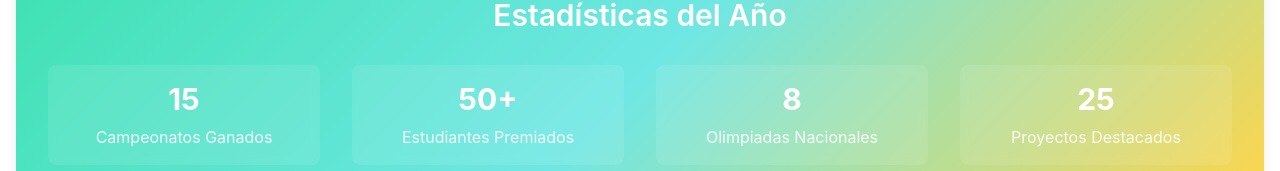
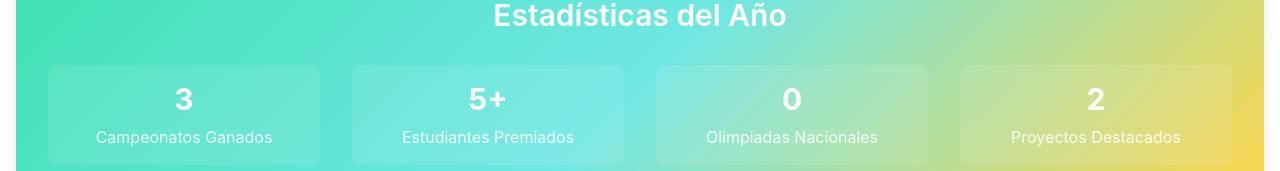
Before and after one commit to ItsEmaxDev/paginaweb, a React (Vite) app: page /logros in a window 1280 px wide. Shown: the part 1267-1438 px from the top of the page. Built offline with nearby package versions, Linux system fonts and the light colour scheme; no server answers; the database is empty.

Commit message:
Refactor: Clean up Achievements and Calendar components for better readability

```diff
--- a/src/pages/Achievements.jsx
+++ b/src/pages/Achievements.jsx
@@ -95,28 +95,28 @@ const Achievements = () => {
               whileHover={{ scale: 1.1 }}
               className="bg-pure-white/10 backdrop-blur-sm rounded-lg p-4"
             >
-              <div className="text-3xl font-bold text-white mb-2">15</div>
+              <div className="text-3xl font-bold text-white mb-2">3</div>
               <div className="text-pure-white/90">Campeonatos Ganados</div>
             </motion.div>
             <motion.div
               whileHover={{ scale: 1.1 }}
               className="bg-pure-white/10 backdrop-blur-sm rounded-lg p-4"
             >
-              <div className="text-3xl font-bold text-white mb-2">50+</div>
+              <div className="text-3xl font-bold text-white mb-2">5+</div>
               <div className="text-pure-white/90">Estudiantes Premiados</div>
             </motion.div>
             <motion.div
               whileHover={{ scale: 1.1 }}
               className="bg-pure-white/10 backdrop-blur-sm rounded-lg p-4"
             >
-              <div className="text-3xl font-bold text-white mb-2">8</div>
+              <div className="text-3xl font-bold text-white mb-2">0</div>
               <div className="text-pure-white/90">Olimpiadas Nacionales</div>
             </motion.div>
             <motion.div
               whileHover={{ scale: 1.1 }}
               className="bg-pure-white/10 backdrop-blur-sm rounded-lg p-4"
             >
-              <div className="text-3xl font-bold text-white mb-2">25</div>
+              <div className="text-3xl font-bold text-white mb-2">2</div>
               <div className="text-pure-white/90">Proyectos Destacados</div>
             </motion.div>
           </div>
--- a/src/pages/Calendar.jsx
+++ b/src/pages/Calendar.jsx
@@ -48,7 +48,7 @@ const Calendar = () => {
           transition={{ duration: 0.6, delay: 0.2 }}
           className="bg-pure-white/10 backdrop-blur-sm rounded-lg p-8 shadow-lg"
         >
-          <h3 className="text-2xl font-semibold text-golden-yellow mb-6">Fechas Importantes 2024-2025</h3>
+          <h3 className="text-2xl font-semibold text-white mb-6">Fechas Importantes 2024-2025</h3>
           <div className="space-y-4">
             {events.map((event, index) => (
               <motion.div
@@ -69,7 +69,7 @@ const Calendar = () => {
                     <p className="text-pure-white">{event.date}</p>
                   </div>
                 </div>
-                <span className="text-sm text-golden-yellow capitalize font-medium">{event.type}</span>
+                <span className="text-sm text-white capitalize font-medium">{event.type}</span>
               </motion.div>
             ))}
           </div>
```
